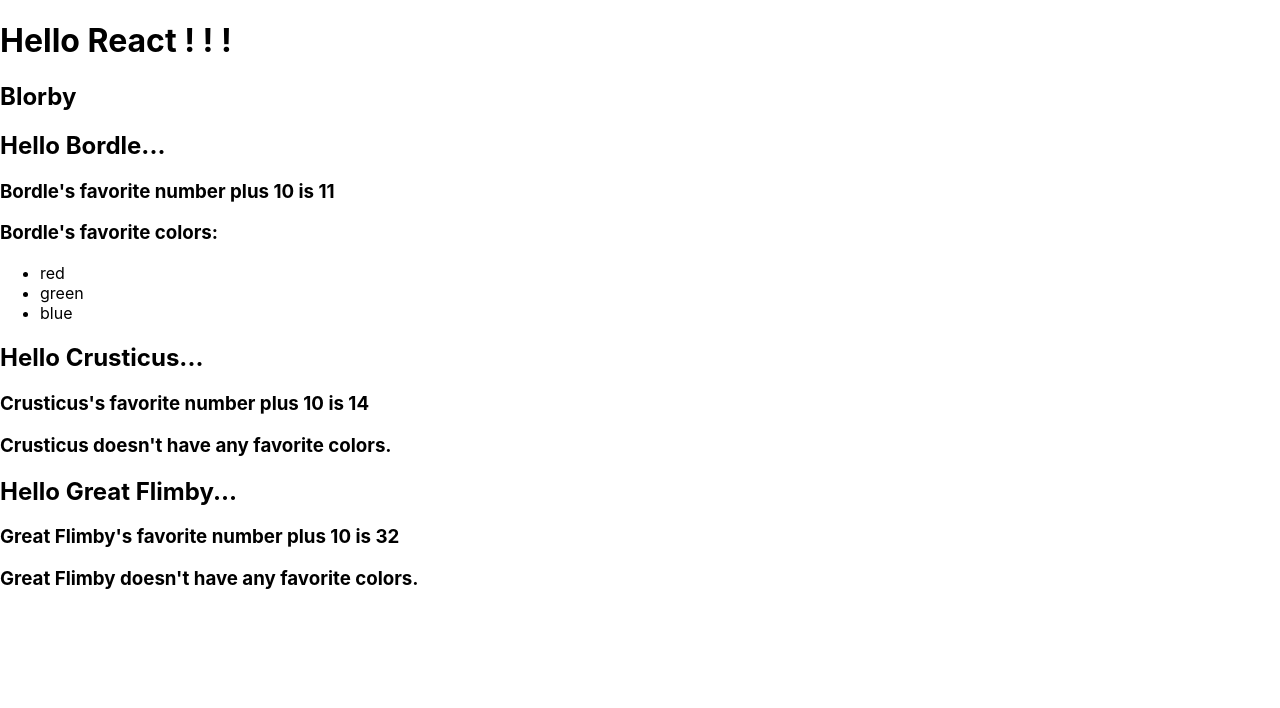
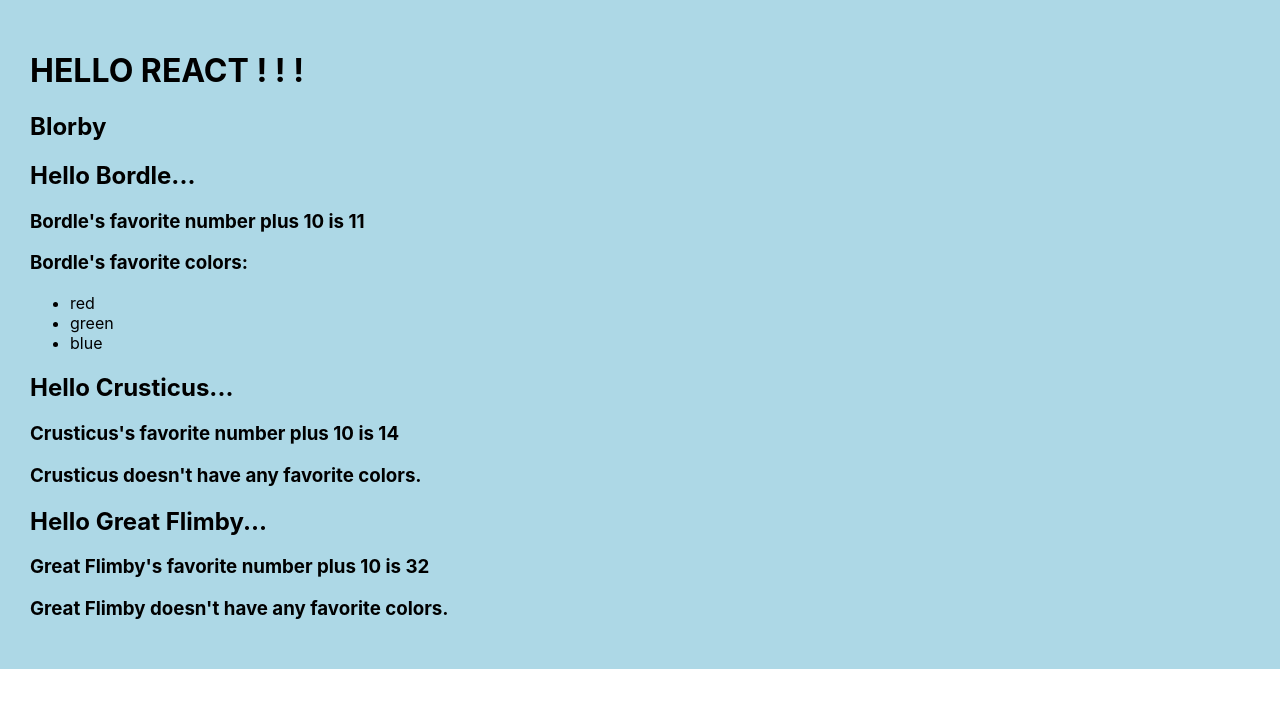
Before and after one commit to jlemke/learning-react, a React (Create React App) app: page / in a window 1280 px wide. Shown: the top 708 px of the page. Built offline with nearby package versions, Linux system fonts and the light colour scheme.

Commit message:
Learned CSS in JS techniques

```diff
--- a/src/App.js
+++ b/src/App.js
@@ -3,14 +3,25 @@ import './App.css';
 import Greeting from './Greeting';
 
 const App = () => {
+
+  const styles = {
+    container: {
+      padding: 30,
+      backgroundColor: new Date().getSeconds() % 2 === 0 ? "lightblue" : "pink"
+    },
+    heading: {
+      textTransform: 'uppercase'
+    }
+  };
+
   return (
-    <>
-      <h1>Hello React ! ! !</h1>
+    <div style={styles.container}>
+      <h1 style={styles.heading}>Hello React ! ! !</h1>
       <h2>Blorby</h2>
       <Greeting favoriteNumber={1} name={'Bordle'} favoriteColors={['red', 'red', 'red', 'green', 'blue']} />
       <Greeting favoriteNumber={4} name='Crusticus' />
       <Greeting favoriteNumber={22} name='Great Flimby' />
-    </>
+    </div>
   );
 };
 
```
